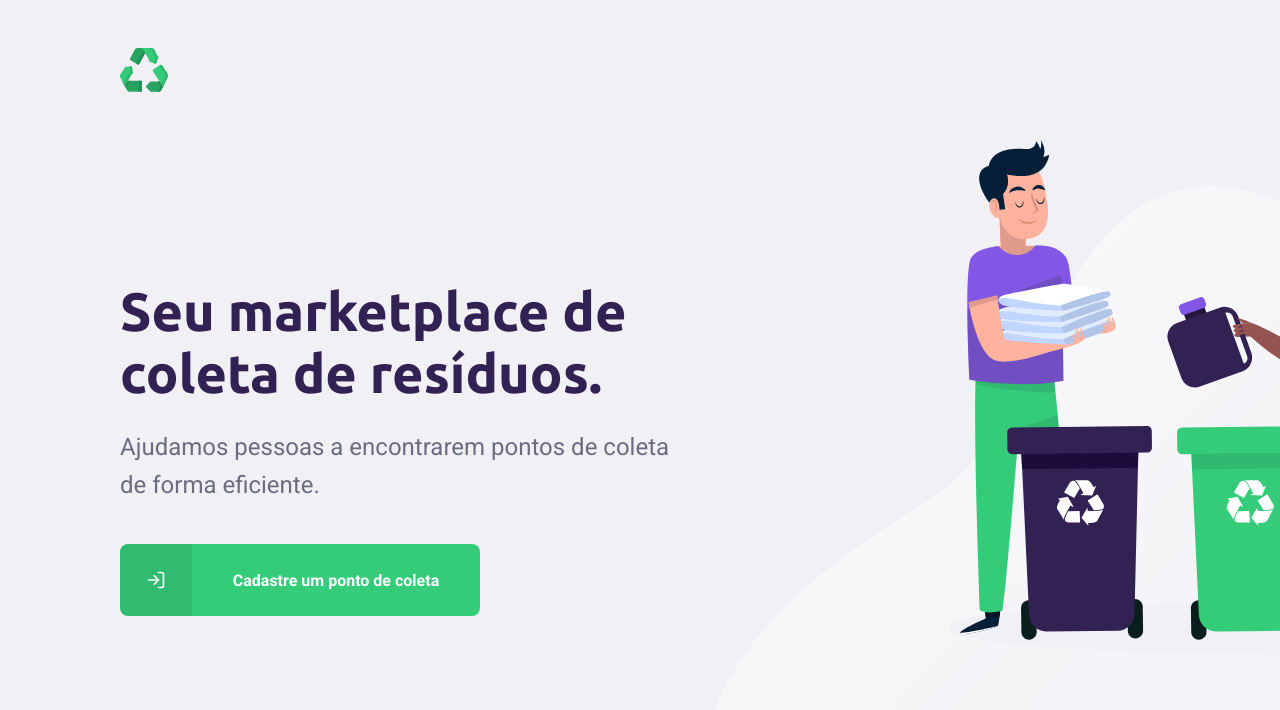
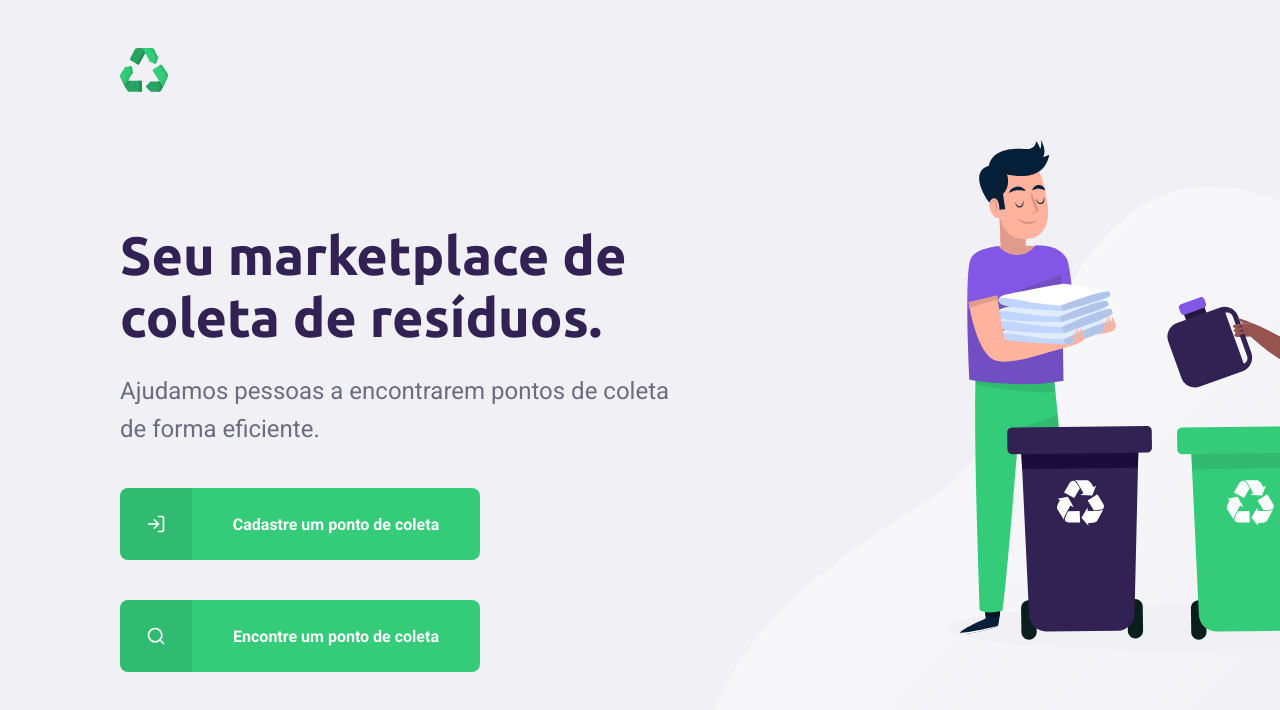
Before and after one commit to gabriel-vitebo/recycling, a React (Create React App) app: page / in a window 1280 px wide. Shown: the top 710 px of the page. Built offline with nearby package versions, Linux system fonts and the light colour scheme.

Commit message:
:construction: create a new page

```diff
--- /dev/null
+++ b/src/pages/FindPoint/index.tsx
@@ -0,0 +1,12 @@
+import React from 'react'
+
+import './styles.css'
+
+const FindPoint = () => {
+
+  return (
+    <h1>Hello World</h1>
+  )
+}
+
+export default FindPoint
--- a/src/pages/Home/index.tsx
+++ b/src/pages/Home/index.tsx
@@ -1,5 +1,5 @@
 import React from "react";
-import { FiLogIn } from 'react-icons/fi'
+import { FiLogIn, FiSearch } from 'react-icons/fi'
 import { Link } from "react-router-dom";
 
 import './styles.css'
@@ -24,6 +24,12 @@ const Home = () => {
             </span>
             <strong>Cadastre um ponto de coleta</strong>
           </Link>
+          <Link to="/find-point">
+            <span>
+              <FiSearch />
+            </span>
+            <strong>Encontre um ponto de coleta</strong>
+          </Link>
         </main>
       </div>
     </div>
--- a/src/routes.tsx
+++ b/src/routes.tsx
@@ -3,6 +3,7 @@ import { Route, BrowserRouter, Routes } from 'react-router-dom';
 
 import Home from './pages/Home';
 import CreatePoint from './pages/CreatePoint';
+import FindPoint from './pages/FindPoint';
 
 const AppRoutes = () => {
   return (
@@ -10,6 +11,7 @@ const AppRoutes = () => {
       <Routes>
         <Route element={<Home />} path="/" />
         <Route element={<CreatePoint />} path="/create-point" />
+        <Route element={<FindPoint />} path="/find-point" />
       </Routes>
     </BrowserRouter>
   );
```
Also changed, not shown: src/pages/FindPoint/styles.css (added).
